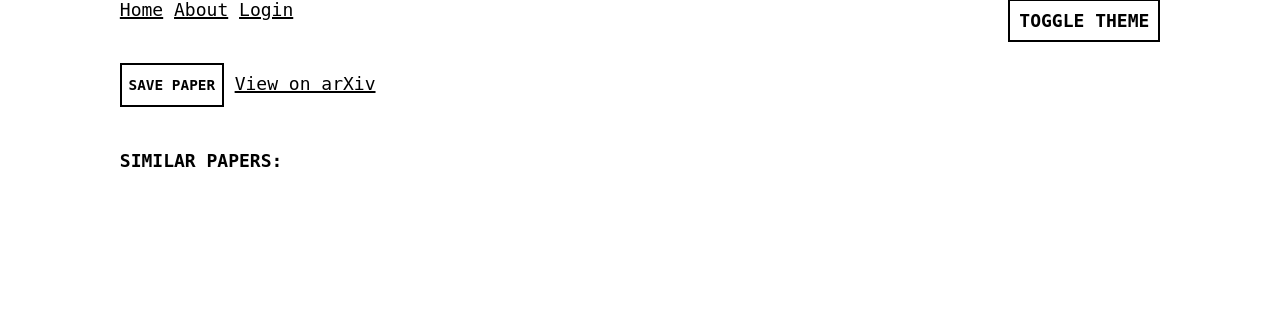
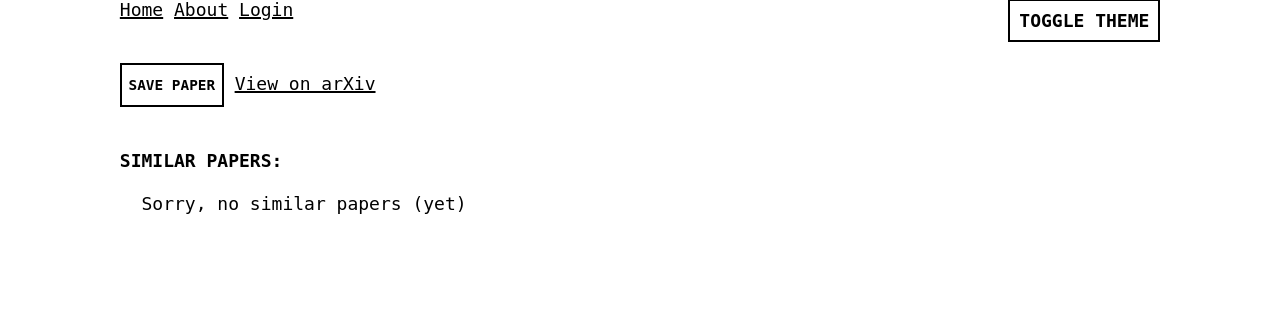
Before and after one commit to tnguyen21/arxivr, a Flask app: template templates/paper.html in a window 1280 px wide. Shown: the part 23-343 px from the top of the page. Run offline with Flask 3, Linux system fonts and the light colour scheme; the template is opened without the code that fills it, so the values that code supplies are empty; parts of the project's set-up code (start-up, migrations or seed data) failed here and were passed over; some libraries are stand-ins or nearby versions.

Commit message:
handle when index doesnt have embedding for paper

```diff
--- a/app.py
+++ b/app.py
@@ -106,11 +106,14 @@ def paper(paper_id):
     global vector_index
     db = get_db()
     paper = db.execute('SELECT * FROM papers WHERE id = ?', (paper_id,)).fetchone()
-    vec = vector_index.get_items([paper_id])
     # TODO figure out how to nicely render distances in template
     # TODO do we want to do a simpler BM25 or TF-IDF search instead to initially get similar papers?, then use the vector index for the final results?
-    ids, _ = vector_index.knn_query(vec, k=10)
-    similar_papers = db.execute(f"SELECT * FROM papers WHERE id IN ({','.join(map(str, ids[0]))})").fetchall()
+    try:
+        vec = vector_index.get_items([paper_id])
+        ids, _ = vector_index.knn_query(vec, k=10)
+        similar_papers = db.execute(f"SELECT * FROM papers WHERE id IN ({','.join(map(str, ids[0]))})").fetchall()
+    except:
+        similar_papers = []
     return render_template('paper.html', paper=paper, similar_papers=similar_papers, page_title="Paper")
 
 @app.route('/papers/save', methods=['POST'])
--- a/templates/paper.html
+++ b/templates/paper.html
@@ -8,9 +8,13 @@
 
     <h2>Similar Papers:</h2>
     <ul>
-        {% for paper in similar_papers %}
-            <li style="margin-top: 0.5rem;"><a href="{{ url_for('paper', paper_id=paper.id) }}">{{ paper.title }}</a></li>
-        {% endfor %}
+        {% if similar_papers %}
+            {% for paper in similar_papers %}
+                <li style="margin-top: 0.5rem;"><a href="{{ url_for('paper', paper_id=paper.id) }}">{{ paper.title }}</a></li>
+            {% endfor %}
+        {% else %}
+            <p>Sorry, no similar papers (yet)</p>
+        {% endif %}
     </ul>
 
     <script>
```
